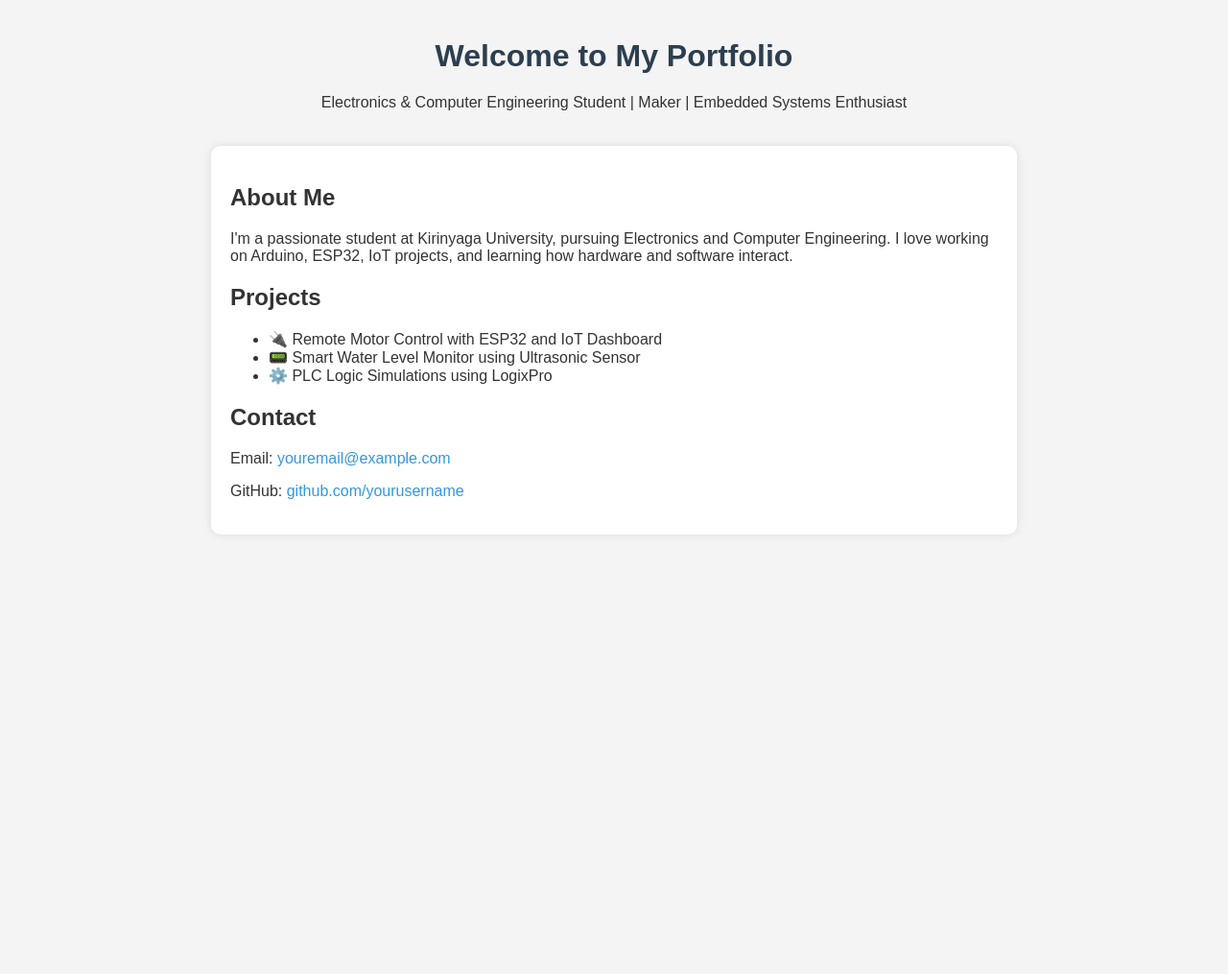
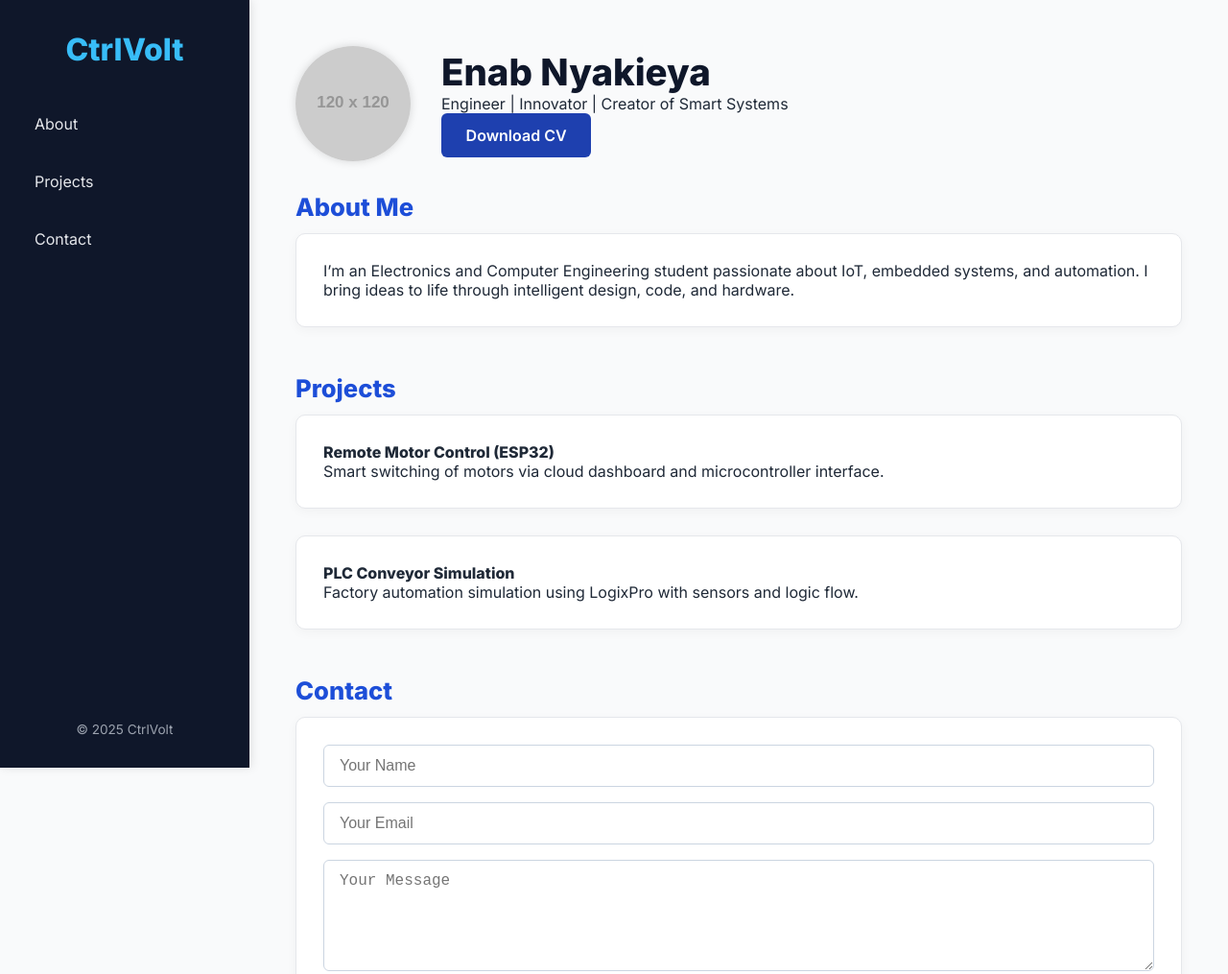
Before and after one commit to enabtech/CtrlVolt, a plain HTML site: page index.html in a window 1280 px wide. Shown: the top 1015 px of the page at 96% size. Before the commit the page ends 800 px from the top, so only its background shows below. Drawn offline with Linux system fonts and the light colour scheme; placeholder pictures from the web are drawn by us.

Commit message:
Update index.html

```diff
--- a/index.html
+++ b/index.html
@@ -3,63 +3,240 @@
 <head>
   <meta charset="UTF-8" />
   <meta name="viewport" content="width=device-width, initial-scale=1.0" />
-  <title>My Electronics & Computer Engineering Portfolio</title>
+  <title>CtrlVolt | Portfolio</title>
+  <link rel="preconnect" href="https://fonts.googleapis.com">
+  <link rel="preconnect" href="https://fonts.gstatic.com" crossorigin>
+  <link href="https://fonts.googleapis.com/css2?family=Inter:wght@400;600;800&display=swap" rel="stylesheet">
   <style>
+    * {
+      margin: 0;
+      padding: 0;
+      box-sizing: border-box;
+    }
+
+    html {
+      scroll-behavior: smooth;
+    }
+
     body {
-      font-family: Arial, sans-serif;
-      margin: 40px;
-      background-color: #f4f4f4;
-      color: #333;
+      font-family: 'Inter', sans-serif;
+      background: #f9fafb;
+      color: #1f2937;
+      display: flex;
+      min-height: 100vh;
     }
+
+    .sidebar {
+      width: 260px;
+      background-color: #0f172a;
+      color: white;
+      display: flex;
+      flex-direction: column;
+      justify-content: space-between;
+      padding: 2rem 1rem;
+      position: sticky;
+      top: 0;
+      height: 100vh;
+      box-shadow: 2px 0 10px rgba(0, 0, 0, 0.1);
+    }
+
+    .sidebar h1 {
+      font-size: 2rem;
+      color: #38bdf8;
+      text-align: center;
+      margin-bottom: 2rem;
+    }
+
+    .sidebar nav a {
+      display: block;
+      padding: 1rem;
+      margin: 0.5rem 0;
+      text-decoration: none;
+      color: #e5e7eb;
+      border-left: 4px solid transparent;
+      transition: all 0.3s ease;
+    }
+
+    .sidebar nav a:hover {
+      background: #1e293b;
+      border-left: 4px solid #38bdf8;
+    }
+
+    .content {
+      flex: 1;
+      padding: 3rem;
+      overflow-x: hidden;
+    }
+
     header {
+      display: flex;
+      align-items: center;
+      gap: 2rem;
+      margin-bottom: 2rem;
+    }
+
+    header img {
+      width: 120px;
+      height: 120px;
+      border-radius: 100%;
+      object-fit: cover;
+      box-shadow: 0 0 10px rgba(0, 0, 0, 0.15);
+    }
+
+    header h2 {
+      font-size: 2.4rem;
+      color: #0f172a;
+    }
+
+    section {
+      margin-bottom: 3rem;
+    }
+
+    h3 {
+      font-size: 1.6rem;
+      color: #1d4ed8;
+      margin-bottom: 0.75rem;
+    }
+
+    .card {
+      background: white;
+      padding: 1.75rem;
+      border-radius: 10px;
+      border: 1px solid #e5e7eb;
+      box-shadow: 0 3px 12px rgba(0, 0, 0, 0.04);
+      margin-bottom: 1.75rem;
+      transition: transform 0.2s ease, box-shadow 0.3s ease;
+    }
+
+    .card:hover {
+      transform: translateY(-6px);
+      box-shadow: 0 6px 20px rgba(0, 0, 0, 0.1);
+    }
+
+    .btn {
+      display: inline-block;
+      padding: 0.8rem 1.6rem;
+      background-color: #1e40af;
+      color: white;
+      border-radius: 6px;
+      text-decoration: none;
+      font-weight: 600;
+      transition: background 0.3s ease;
+    }
+
+    .btn:hover {
+      background-color: #2563eb;
+    }
+
+    form {
+      display: flex;
+      flex-direction: column;
+      gap: 1rem;
+    }
+
+    input, textarea {
+      padding: 0.75rem 1rem;
+      border-radius: 6px;
+      border: 1px solid #cbd5e1;
+      font-size: 1rem;
+      resize: vertical;
+    }
+
+    input:focus, textarea:focus {
+      border-color: #3b82f6;
+      outline: none;
+    }
+
+    footer {
       text-align: center;
-      padding-bottom: 20px;
+      font-size: 0.85rem;
+      color: #9ca3af;
+      margin-top: 3rem;
     }
-    h1 {
-      color: #2c3e50;
-    }
-    section {
-      max-width: 800px;
-      margin: auto;
-      background: white;
-      padding: 20px;
-      border-radius: 10px;
-      box-shadow: 0 0 10px rgba(0,0,0,0.1);
-    }
-    a {
-      color: #3498db;
-      text-decoration: none;
-    }
-    a:hover {
-      text-decoration: underline;
+
+    @media (max-width: 768px) {
+      body {
+        flex-direction: column;
+      }
+
+      .sidebar {
+        width: 100%;
+        flex-direction: row;
+        height: auto;
+        padding: 1rem;
+      }
+
+      .sidebar nav a {
+        flex: 1;
+        text-align: center;
+        border-left: none;
+        border-bottom: 2px solid transparent;
+      }
+
+      .sidebar nav a:hover {
+        border-bottom: 2px solid #38bdf8;
+      }
+
+      header {
+        flex-direction: column;
+        text-align: center;
+      }
     }
   </style>
 </head>
 <body>
+  <div class="sidebar">
+    <div>
+      <h1>CtrlVolt</h1>
+      <nav>
+        <a href="#about">About</a>
+        <a href="#projects">Projects</a>
+        <a href="#contact">Contact</a>
+      </nav>
+    </div>
+    <footer>&copy; 2025 CtrlVolt</footer>
+  </div>
 
-  <header>
-    <h1>Welcome to My Portfolio</h1>
-    <p>Electronics & Computer Engineering Student | Maker | Embedded Systems Enthusiast</p>
-  </header>
+  <div class="content">
+    <header>
+      <img src="https://via.placeholder.com/120" alt="Profile Picture">
+      <div>
+        <h2>Enab Nyakieya</h2>
+        <p>Engineer | Innovator | Creator of Smart Systems</p>
+        <a href="#" class="btn">Download CV</a>
+      </div>
+    </header>
 
-  <section>
-    <h2>About Me</h2>
-    <p>
-      I'm a passionate student at Kirinyaga University, pursuing Electronics and Computer Engineering.
-      I love working on Arduino, ESP32, IoT projects, and learning how hardware and software interact.
-    </p>
+    <section id="about">
+      <h3>About Me</h3>
+      <div class="card">
+        <p>I’m an Electronics and Computer Engineering student passionate about IoT, embedded systems, and automation. I bring ideas to life through intelligent design, code, and hardware.</p>
+      </div>
+    </section>
 
-    <h2>Projects</h2>
-    <ul>
-      <li>🔌 Remote Motor Control with ESP32 and IoT Dashboard</li>
-      <li>📟 Smart Water Level Monitor using Ultrasonic Sensor</li>
-      <li>⚙️ PLC Logic Simulations using LogixPro</li>
-    </ul>
+    <section id="projects">
+      <h3>Projects</h3>
+      <div class="card">
+        <h4>Remote Motor Control (ESP32)</h4>
+        <p>Smart switching of motors via cloud dashboard and microcontroller interface.</p>
+      </div>
+      <div class="card">
+        <h4>PLC Conveyor Simulation</h4>
+        <p>Factory automation simulation using LogixPro with sensors and logic flow.</p>
+      </div>
+    </section>
 
-    <h2>Contact</h2>
-    <p>Email: <a href="mailto:youremail@example.com">youremail@example.com</a></p>
-    <p>GitHub: <a href="https://github.com/yourusername" target="_blank">github.com/yourusername</a></p>
-  </section>
+    <section id="contact">
+      <h3>Contact</h3>
+      <div class="card"><form action="https://formspree.io/f/your_new_form_id" method="POST">
 
+          <input type="text" name="name" placeholder="Your Name" required>
+          <input type="email" name="email" placeholder="Your Email" required>
+          <textarea name="message" rows="5" placeholder="Your Message" required></textarea>
+          <button type="submit" class="btn">Send Message</button>
+        </form>
+      </div>
+    </section>
+  </div>
 </body>
 </html>
```
